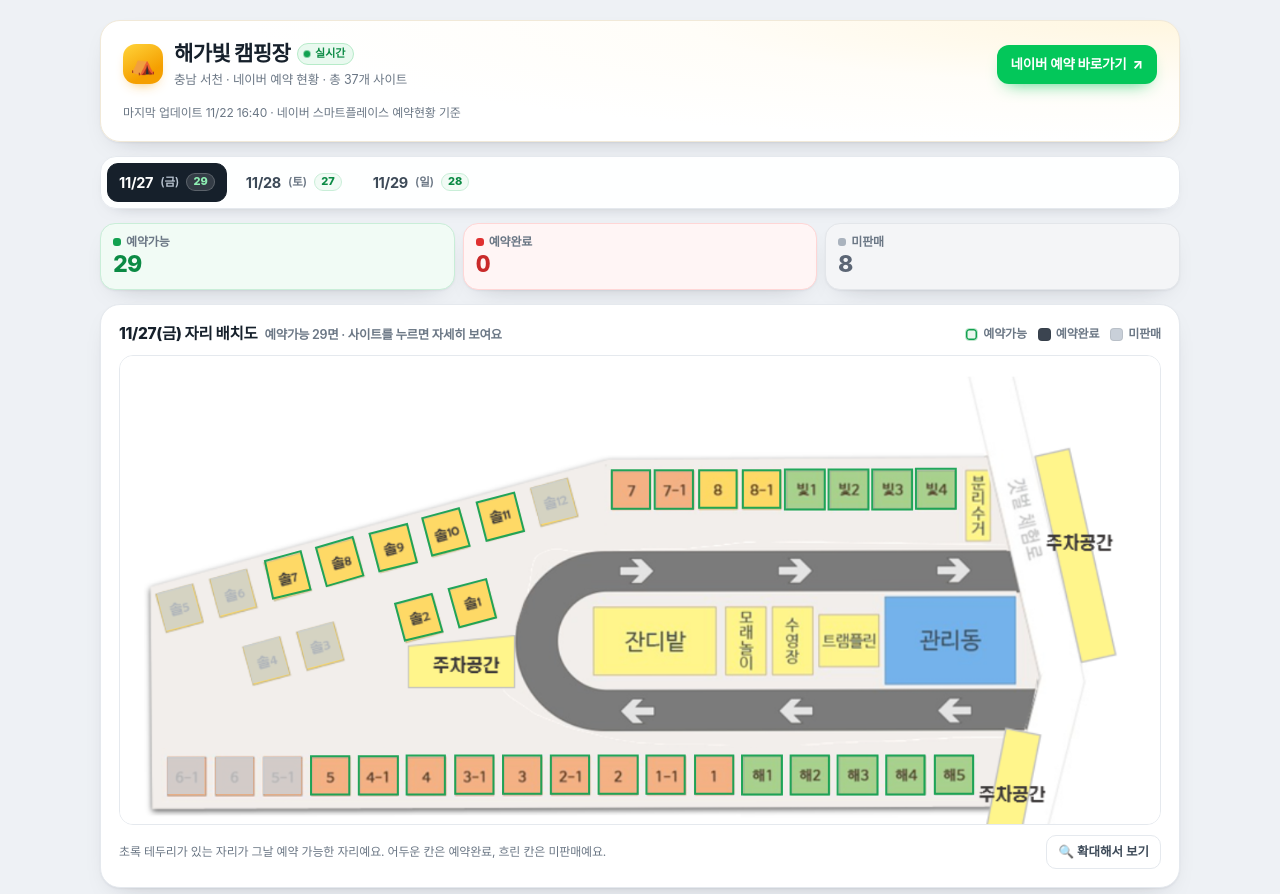
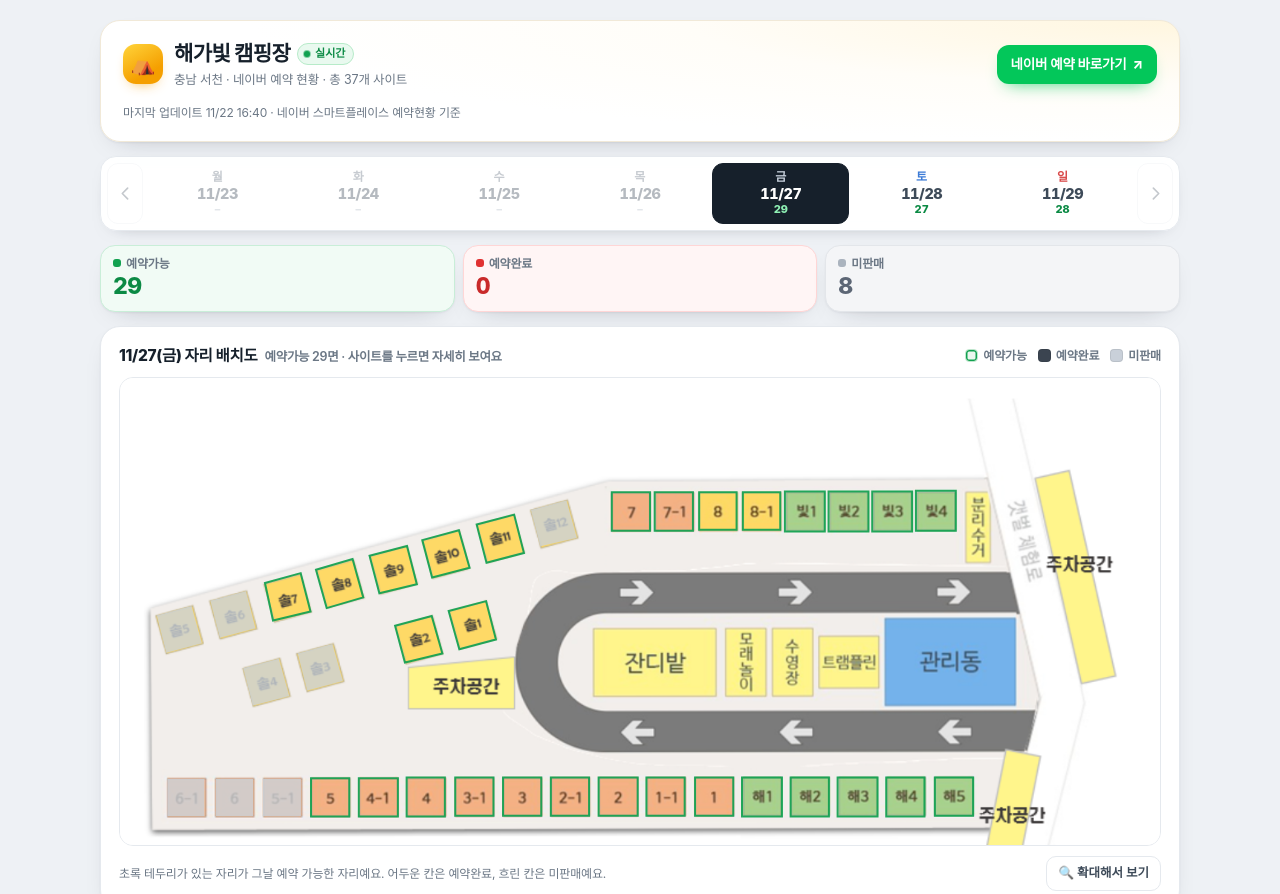
Before and after one commit to rjaksssdev/heigabich-map, a plain HTML site: page index.html in a window 1280 px wide. Shown: the top 894 px of the page. Drawn offline with Linux system fonts and the light colour scheme; a web font is replaced by a local one.

Commit message:
날짜 선택을 월~일 주간 바 + 좌우 주 페이징으로 변경
- 7일(월~일) 균등 배치, 요일 문자+날짜+예약가능 수 3줄 컴팩트 탭 (360~390px 대응)
- 좌우 화살표로 주 단위 이동, 데이터가 있는 주만 활성
- status.json 에 데이터가 없는 요일은 흐리게 비활성, 28일치 데이터가 와도 그대로 동작

```diff
--- a/index.html
+++ b/index.html
@@ -76,25 +76,38 @@
   .meta-row{display:flex; align-items:center; justify-content:space-between; gap:10px; flex-wrap:wrap; margin-top:14px; font-size:12px; color:var(--muted)}
   .meta-row .dot{width:3px;height:3px;border-radius:50%;background:#c6cdd6; display:inline-block; margin:0 7px; vertical-align:3px}
 
-  /* ---------- date tabs ---------- */
+  /* ---------- 주간 날짜 바 ---------- */
   .dates-wrap{position:sticky; top:8px; z-index:40}
   .dates{
-    display:flex; gap:7px; overflow-x:auto; padding:6px; background:rgba(255,255,255,.94);
+    display:flex; align-items:stretch; gap:6px; padding:6px; background:rgba(255,255,255,.95);
     border:1px solid var(--line); border-radius:16px; box-shadow:0 6px 20px -16px rgba(16,24,40,.6);
-    backdrop-filter:blur(10px); -webkit-backdrop-filter:blur(10px); scrollbar-width:none;
+    backdrop-filter:blur(10px); -webkit-backdrop-filter:blur(10px);
   }
-  .dates::-webkit-scrollbar{display:none}
-  .tab{
-    flex:0 0 auto; display:flex; align-items:center; gap:7px; padding:8px 11px; border-radius:11px;
-    border:1px solid transparent; color:var(--ink-2); font-weight:700; transition:background .15s ease, color .15s ease;
+  .wk{flex:1 1 auto; min-width:0; display:grid; grid-template-columns:repeat(7,minmax(0,1fr)); gap:4px}
+  .wk-nav{
+    flex:0 0 auto; width:30px; border-radius:11px; border:1px solid var(--line); background:#fff;
+    display:grid; place-items:center; color:var(--ink-2); transition:background .15s ease, opacity .15s ease;
   }
-  .tab:hover{background:#f4f6f8}
-  .tab .d{font-size:14.5px; letter-spacing:-.02em}
-  .tab .w{font-size:11.5px; font-weight:600; color:var(--muted)}
-  .tab .n{font-size:11px; font-weight:800; color:#0b8a44; background:var(--avail-bg); border:1px solid var(--avail-line); border-radius:999px; padding:0 6px; min-width:20px; text-align:center}
-  .tab[aria-selected="true"]{background:var(--ink); color:#fff; border-color:var(--ink)}
-  .tab[aria-selected="true"] .w{color:#b9c4d1}
-  .tab[aria-selected="true"] .n{color:#8ff0b4; background:rgba(255,255,255,.13); border-color:rgba(255,255,255,.2)}
+  .wk-nav:hover:not(:disabled){background:#f4f6f8}
+  .wk-nav:active:not(:disabled){transform:scale(.96)}
+  .wk-nav:disabled{opacity:.3; cursor:default}
+  .day{
+    min-width:0; display:flex; flex-direction:column; align-items:center; justify-content:center; gap:1px;
+    padding:5px 1px 6px; border-radius:11px; border:1px solid transparent; background:transparent; color:var(--ink-2);
+    transition:background .15s ease, color .15s ease;
+  }
+  .day .w{font-size:10.5px; font-weight:700; color:var(--muted); letter-spacing:.02em; line-height:1.15}
+  .day .d{font-size:12.5px; font-weight:800; letter-spacing:-.03em; font-variant-numeric:tabular-nums; line-height:1.2}
+  .day .n{font-size:10px; font-weight:800; color:#0b8a44; font-variant-numeric:tabular-nums; line-height:1.15}
+  .day.sat .w{color:#3d7bd6}
+  .day.sun .w{color:#d94a4a}
+  .day:hover:not(.is-off):not([aria-selected="true"]){background:#f4f6f8}
+  .day.is-off{opacity:.38; cursor:default}
+  .day.is-off .n{color:#b3bcc7}
+  .day[aria-selected="true"]{background:var(--ink); border-color:var(--ink); color:#fff}
+  .day[aria-selected="true"] .w{color:#c6cfdb}
+  .day[aria-selected="true"] .n{color:#8ff0b4}
+  .wk-cap{display:none}
 
   /* ---------- summary ---------- */
   .summary{display:grid; grid-template-columns:repeat(3,1fr); gap:8px}
@@ -204,6 +217,11 @@
     .card{padding:18px}
     .zones{grid-template-columns:repeat(3,1fr)}
     .map-foot{margin-top:10px}
+    .day{padding:6px 2px 7px}
+    .day .w{font-size:12px}
+    .day .d{font-size:14.5px}
+    .day .n{font-size:11px}
+    .wk-nav{width:36px}
   }
   @media (max-width:719px){
     .hero-top{flex-wrap:wrap}
@@ -217,7 +235,13 @@
     body{padding:10px 10px calc(22px + env(safe-area-inset-bottom))}
     .summary{gap:6px}
     .stat{padding:8px 9px}
-  }
+    .dates{gap:4px}
+    .wk{gap:3px}
+    .wk-nav{width:26px}
+    .day .w{font-size:10px}
+    .day .d{font-size:11.5px}
+    .day .n{font-size:9.5px}
+  }  }
   @media print{.dates-wrap{position:static} .zoom{display:none}}
 </style>
 </head>
@@ -242,7 +266,15 @@
   </header>
 
   <div class="dates-wrap">
-    <nav class="dates" id="dates" role="tablist" aria-label="날짜 선택"></nav>
+    <nav class="dates" id="dates" aria-label="날짜 선택">
+      <button class="wk-nav" id="prevWeek" type="button" aria-label="이전 주">
+        <svg viewBox="0 0 24 24" width="17" height="17" aria-hidden="true" focusable="false"><path d="M15 4.5 7.5 12l7.5 7.5" fill="none" stroke="currentColor" stroke-width="2.4" stroke-linecap="round" stroke-linejoin="round"/></svg>
+      </button>
+      <div class="wk" id="week" role="tablist" aria-label="한 주 날짜"></div>
+      <button class="wk-nav" id="nextWeek" type="button" aria-label="다음 주">
+        <svg viewBox="0 0 24 24" width="17" height="17" aria-hidden="true" focusable="false"><path d="M9 4.5 16.5 12 9 19.5" fill="none" stroke="currentColor" stroke-width="2.4" stroke-linecap="round" stroke-linejoin="round"/></svg>
+      </button>
+    </nav>
   </div>
 
   <section class="summary" id="summary" aria-label="선택 날짜 요약">
@@ -292,7 +324,10 @@
 
   var STATUS_LABEL = { ok: "예약가능", confirm: "예약완료", unsold: "미판매" };
   var STATUS_CLASS = { ok: "available", confirm: "confirmed", unsold: "unsold" };
-  var state = { sites: [], byId: {}, zones: [], status: null, dateIdx: 0, sel: null, els: {} };
+  var state = {
+    sites: [], byId: {}, zones: [], status: null, dateIdx: 0, sel: null, els: {},
+    byDate: {}, dateIndex: {}, weeks: [], weekIdx: 0
+  };
 
   var $ = function (s, r) { return (r || document).querySelector(s); };
   var el = document.getElementById("ov");
@@ -370,25 +405,85 @@
     });
   }
 
-  /* --- 날짜 탭 --- */
-  function buildTabs() {
-    var nav = document.getElementById("dates");
-    nav.innerHTML = "";
-    state.status.dates.forEach(function (d, i) {
-      var b = document.createElement("button");
-      b.type = "button";
-      b.className = "tab";
-      b.setAttribute("role", "tab");
-      b.dataset.i = i;
-      b.innerHTML = '<span class="d">' + d.label + "</span><span class=\"w\">(" + d.weekday + ')</span><span class="n">' + countOk(d) + "</span>";
-      b.addEventListener("click", function () { render(+b.dataset.i); });
-      nav.appendChild(b);
-    });
+  /* --- 주간 날짜 바 --- */
+  var WD = ["일", "월", "화", "수", "목", "금", "토"];
+
+  function parseDay(s) {
+    var p = String(s).split("-");
+    return new Date(Date.UTC(+p[0], +p[1] - 1, +p[2]));
+  }
+  function ymd(d) {
+    return d.getUTCFullYear() + "-" + ("0" + (d.getUTCMonth() + 1)).slice(-2) + "-" + ("0" + d.getUTCDate()).slice(-2);
+  }
+  /* 월요일 시작 주 */
+  function weekMonday(s) {
+    var d = parseDay(s);
+    var back = (d.getUTCDay() + 6) % 7;
+    d.setUTCDate(d.getUTCDate() - back);
+    return ymd(d);
   }
   function countOk(d) {
     var n = 0;
     for (var k in d.status) if (d.status[k] === "예약가능") n++;
     return n;
+  }
+
+  function buildWeek() {
+    var box = document.getElementById("week");
+    box.innerHTML = "";
+    var start = parseDay(state.weeks[state.weekIdx]);
+    for (var i = 0; i < 7; i++) {
+      var d = new Date(start.getTime() + i * 86400000);
+      var key = ymd(d);
+      var entry = state.byDate[key];
+      var b = document.createElement("button");
+      b.type = "button";
+      b.className = "day" + (d.getUTCDay() === 0 ? " sun" : d.getUTCDay() === 6 ? " sat" : "");
+      b.dataset.date = key;
+      b.setAttribute("role", "tab");
+      b.setAttribute("aria-selected", "false");
+      b.innerHTML =
+        '<span class="w">' + WD[d.getUTCDay()] + "</span>" +
+        '<span class="d">' + (d.getUTCMonth() + 1) + "/" + d.getUTCDate() + "</span>" +
+        '<span class="n">' + (entry ? countOk(entry) : "–") + "</span>";
+      if (entry) {
+        b.setAttribute("aria-label", d.getUTCMonth() + 1 + "월 " + d.getUTCDate() + "일 " + WD[d.getUTCDay()] + "요일, 예약가능 " + countOk(entry) + "면");
+        b.addEventListener("click", function () { render(state.dateIndex[this.dataset.date]); });
+      } else {
+        b.disabled = true;
+        b.className += " is-off";
+        b.setAttribute("aria-label", d.getUTCMonth() + 1 + "월 " + d.getUTCDate() + "일 " + WD[d.getUTCDay()] + "요일, 예약 현황 없음");
+      }
+      box.appendChild(b);
+    }
+    var prev = document.getElementById("prevWeek");
+    var next = document.getElementById("nextWeek");
+    prev.disabled = state.weekIdx <= 0;
+    next.disabled = state.weekIdx >= state.weeks.length - 1;
+    prev.title = prev.disabled ? "예약 현황이 있는 이전 주가 없어요" : "이전 주 보기";
+    next.title = next.disabled ? "예약 현황이 있는 다음 주가 없어요" : "다음 주 보기";
+    syncWeekSel();
+  }
+
+  function syncWeekSel() {
+    var cur = state.status.dates[state.dateIdx].date;
+    var cells = document.querySelectorAll("#week .day");
+    for (var i = 0; i < cells.length; i++) {
+      cells[i].setAttribute("aria-selected", cells[i].dataset.date === cur ? "true" : "false");
+    }
+  }
+
+  /* 해당 주로 이동해 그 주에서 처음 데이터가 있는 날짜를 선택한다 */
+  function moveWeek(delta) {
+    var w = state.weekIdx + delta;
+    if (w < 0 || w >= state.weeks.length) return;
+    state.weekIdx = w;
+    buildWeek();
+    var start = parseDay(state.weeks[w]);
+    for (var i = 0; i < 7; i++) {
+      var key = ymd(new Date(start.getTime() + i * 86400000));
+      if (state.byDate[key]) { render(state.dateIndex[key]); return; }
+    }
   }
 
   /* --- 존 목록 --- */
@@ -476,9 +571,7 @@
     state.dateIdx = i;
     clearSel();
     var d = state.status.dates[i];
-    document.querySelectorAll("#dates .tab").forEach(function (b) {
-      b.setAttribute("aria-selected", +b.dataset.i === i ? "true" : "false");
-    });
+    syncWeekSel();
     var c = { ok: 0, confirm: 0, unsold: 0 };
     var zoneStat = {};
 
@@ -514,11 +607,16 @@
       card.querySelector("[data-bar]").style.width = Math.round((st.ok / st.total) * 100) + "%";
     });
 
-    document.getElementById("mapTitle").innerHTML = d.label + "(" + d.weekday + ") 자리 배치도 " +
+    document.getElementById("mapTitle").innerHTML = dLabel(d) + "(" + dWeekday(d) + ") 자리 배치도 " +
       '<em>예약가능 ' + c.ok + "면 · 사이트를 누르면 자세히 보여요</em>";
   }
 
   /* --- 확대 --- */
+  function initWeek() {
+    document.getElementById("prevWeek").addEventListener("click", function () { moveWeek(-1); });
+    document.getElementById("nextWeek").addEventListener("click", function () { moveWeek(1); });
+  }
+
   function initZoom() {
     var btn = document.getElementById("zoomBtn");
     var sc = document.getElementById("mapScroll");
@@ -548,8 +646,17 @@
     document.getElementById("ctaFoot").href = d.bookingUrl;
     if (d.dates.length) {
       var first = d.dates[0], last = d.dates[d.dates.length - 1];
-      document.getElementById("footNote").textContent = "표시 기간 " + first.label + "(" + first.weekday + ") ~ " + last.label + "(" + last.weekday + ")";
+      document.getElementById("footNote").textContent = "표시 기간 " + dLabel(first) + "(" + dWeekday(first) + ") ~ " + dLabel(last) + "(" + dWeekday(last) + ")";
     }
+  }
+
+  function dLabel(d) {
+    if (d.label) return d.label;
+    var x = parseDay(d.date);
+    return (x.getUTCMonth() + 1) + "/" + x.getUTCDate();
+  }
+  function dWeekday(d) {
+    return d.weekday || WD[parseDay(d.date).getUTCDay()];
   }
 
   function getJSON(url) {
@@ -565,13 +672,28 @@
       state.zones = res[0].zones;
       state.sites.forEach(function (s) { state.byId[s.id] = s; });
       state.status = res[1];
+      state.status.dates.sort(function (a, b) { return a.date < b.date ? -1 : a.date > b.date ? 1 : 0; });
+      state.status.dates.forEach(function (d, i) {
+        state.byDate[d.date] = d;
+        state.dateIndex[d.date] = i;
+      });
+      state.weeks = [];
+      state.status.dates.forEach(function (d) {
+        var w = weekMonday(d.date);
+        if (state.weeks.indexOf(w) < 0) state.weeks.push(w);
+      });
+      state.weeks.sort();
+
       buildMap();
-      buildTabs();
       buildZones();
+      initWeek();
       var today = new Date().toLocaleDateString("sv-SE", { timeZone: "Asia/Seoul" });
       var idx = -1;
       state.status.dates.forEach(function (d, i) { if (idx < 0 && d.date >= today) idx = i; });
-      render(idx < 0 ? 0 : idx);
+      if (idx < 0) idx = state.status.dates.length - 1;
+      state.weekIdx = Math.max(0, state.weeks.indexOf(weekMonday(state.status.dates[idx].date)));
+      buildWeek();
+      render(idx);
       initZoom();
       initSizer();
       initFoot();
```
Also changed, not shown: mobile-test.html (added, +26 -0 lines), 1 other file.
